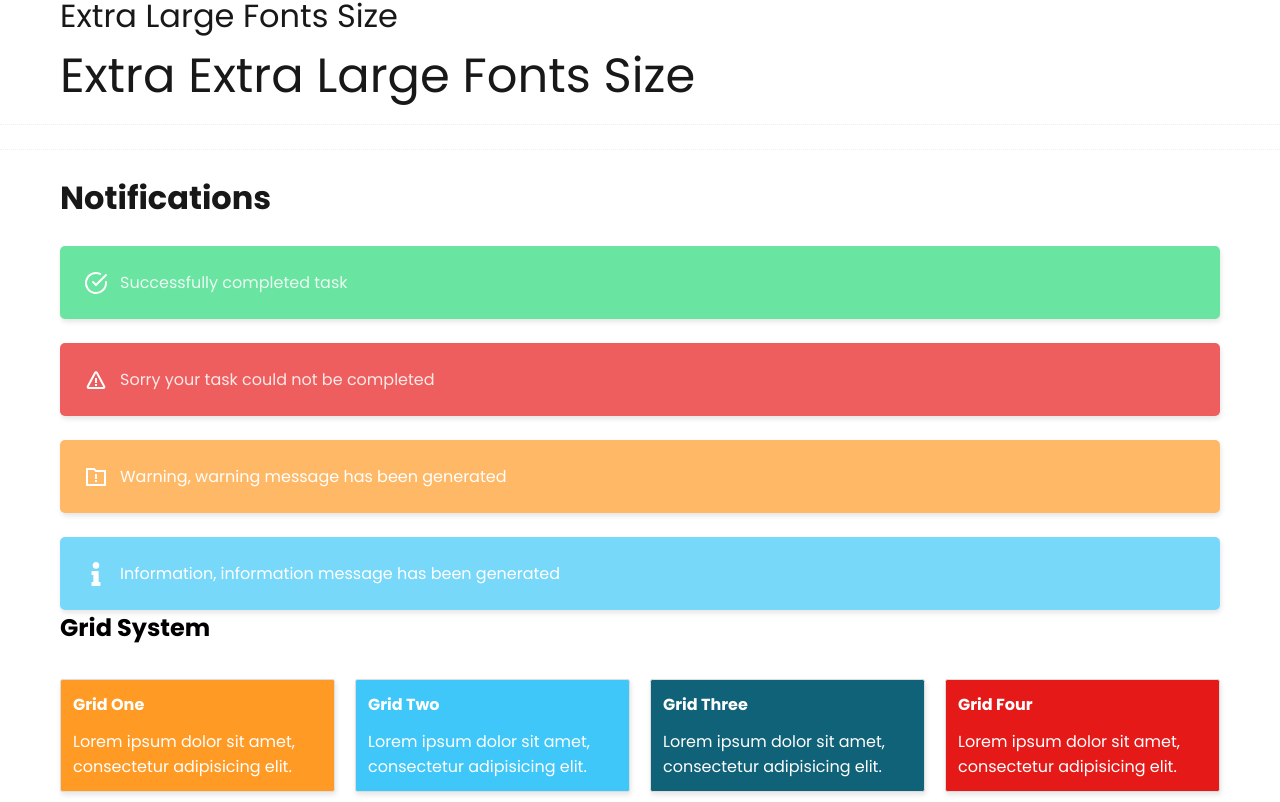
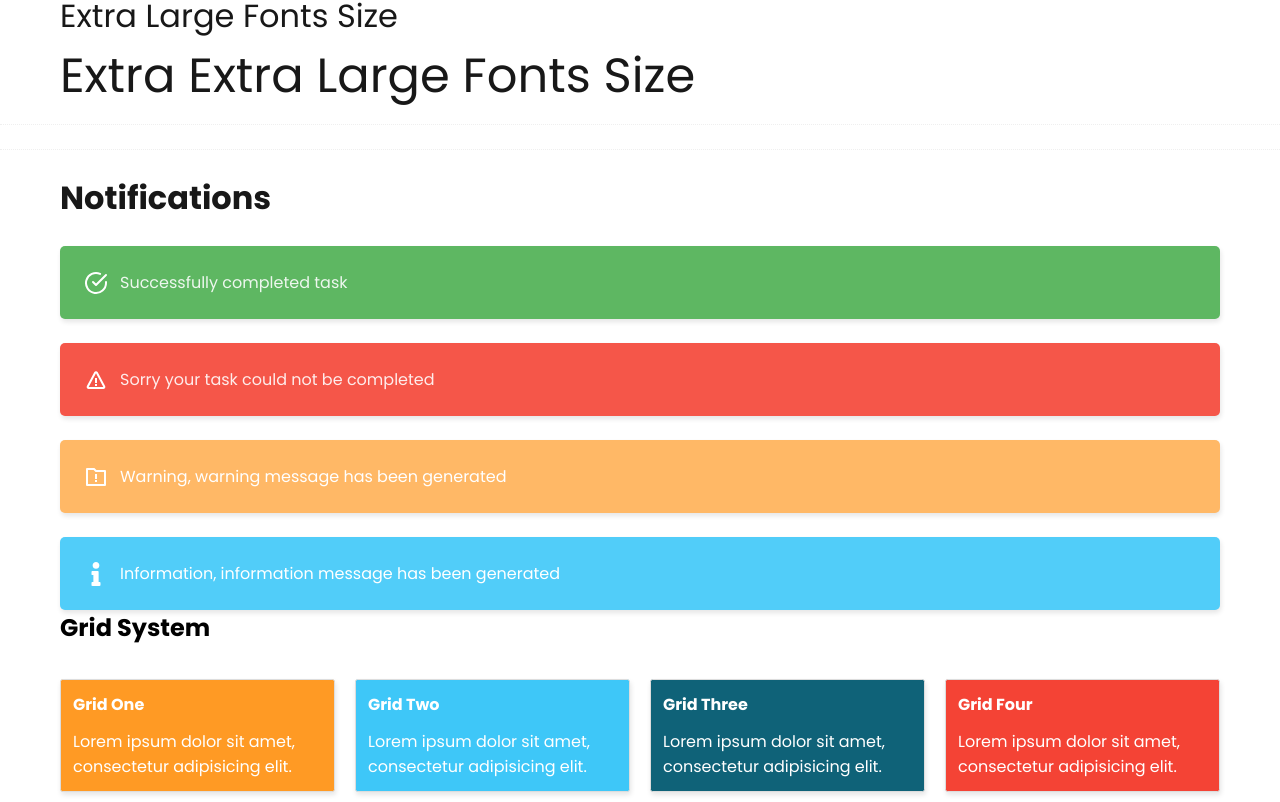
Before and after one commit to Achiekobby/react-sass-library, a React (Create React App) app: page / in a window 1280 px wide. Shown: the part 1414-2216 px from the top of the page. Built offline with nearby package versions, Linux system fonts and the light colour scheme.

Commit message:
notification color change

```diff
--- a/src/components/Styling/Notifications.jsx
+++ b/src/components/Styling/Notifications.jsx
@@ -11,7 +11,7 @@ const Notifications = () => {
         <div className="mb-2"></div>
         <div className="row">
           <div className="col-xs-12 col-sm-12 col-md-12 col-lg-12">
-            <div className="notice bg-success-light-3 text-success-light-9 bg-hover-dark-4 p-2">
+            <div className="notice bg-success-light-1 text-success-light-9 bg-hover-dark-4 p-2">
               <div className="notice-content">
                 <FiCheckCircle className="text-white font-lg mr-1"/>
               <div className="notice-body">
@@ -26,7 +26,7 @@ const Notifications = () => {
       <div className="container">
         <div className="row">
           <div className="col-xs-12 col-sm-12 col-md-12 col-lg-12">
-            <div className="notice bg-error-light-3 text-error-light-9 bg-hover-dark-4 p-2">
+            <div className="notice bg-error-light-1 text-error-light-9 bg-hover-dark-4 p-2">
               <div className="notice-content">
                 <BiError className="text-white font-lg mr-1"/>
               <div className="notice-body">
@@ -58,7 +58,7 @@ const Notifications = () => {
       <div className="container">
         <div className="row">
           <div className="col-xs-12 col-sm-12 col-md-12 col-lg-12">
-            <div className="notice bg-secondary-light-3 text-white bg-hover-dark-4 p-2">
+            <div className="notice bg-secondary-light-1 text-white bg-hover-dark-4 p-2">
               <div className="notice-content">
                 <FaInfo className="text-white font-lg mr-1"/>
               <div className="notice-body">
--- a/src/styles/Scss/_variables.scss
+++ b/src/styles/Scss/_variables.scss
@@ -9,10 +9,10 @@ $colors:(
   "secondary" :$secondary,
   "info"      :$info,
   "default"   :$default,
-  "blue"      :#257FEB,
+  "blue"      :#1A73E8,
   "purple"    :#7D72FC,
-  "error"     :#e61919,
-  "success"   :#28d878,
+  "error"     :#F44335,
+  "success"   :#4CAF50,
   "white-shade":#F8F8F8,
   "white"     :white,
   "black"     :black
```
